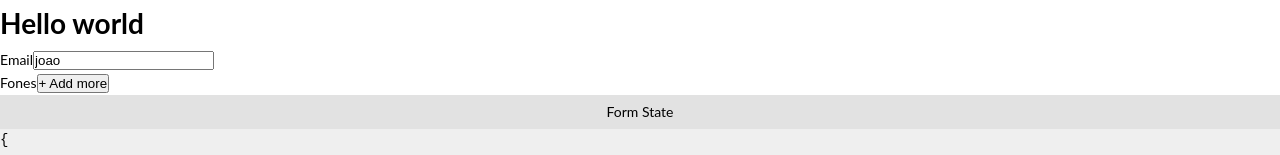
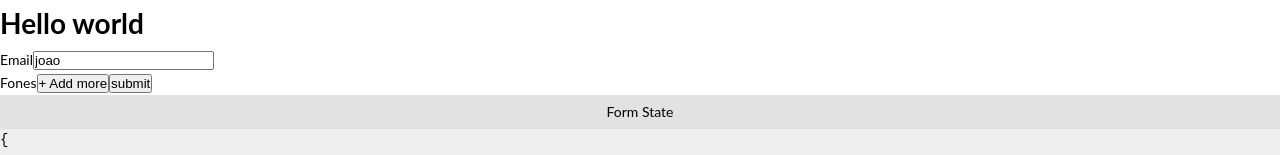
Before and after one commit to jeffersondesouza/react-webpack, a React app: page / in a window 1280 px wide. Shown: the top 155 px of the page. Built offline with nearby package versions, Linux system fonts and the light colour scheme.

Commit message:
onSubmit required option set

```diff
--- a/src/App.js
+++ b/src/App.js
@@ -31,9 +31,14 @@ export default class App extends Component {
 
   }
 
+  handleSubmit = (v)=>{
+    console.log('v', v);
+  }
+
   render() {
     const { values } = this.state;
-    console.log('Error', ErrorMessage);
+
+
 
     return (
       <div>
@@ -79,6 +84,7 @@ export default class App extends Component {
                     }
                     }
                   </InputFieldArray>
+                  <button>submit</button>
                 </div>
 
 
--- a/src/components/forms/FormWrapper/FormGroup.js
+++ b/src/components/forms/FormWrapper/FormGroup.js
@@ -124,7 +124,8 @@ class FormGroup extends Component {
 
 
 FormGroup.propTypes = {
-  initialValues: PropTypes.object.isRequired
+  initialValues: PropTypes.object.isRequired,
+  onSubmit: PropTypes.func.isRequired
 }
 
 export default FormGroup;
```
